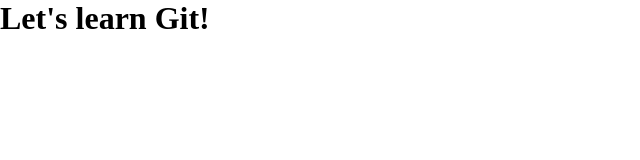
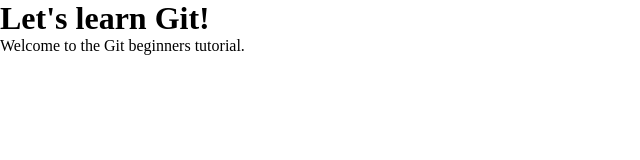
Before and after one commit to mickey-007/git-beginners, a plain HTML site: page index.html in a window 1280 px wide. Shown: the whole page, without its empty margins (0-640 px from the left). Drawn offline with Linux system fonts and the light colour scheme; files that its build step writes are made by us from their sources.

Commit message:
add welcome message

```diff
--- a/index.html
+++ b/index.html
@@ -8,5 +8,6 @@
 </head>
 <body>
     <h1>Let's learn Git!</h1>
+    <p>Welcome to the Git beginners tutorial.</p>
 </body>
 </html>
```
